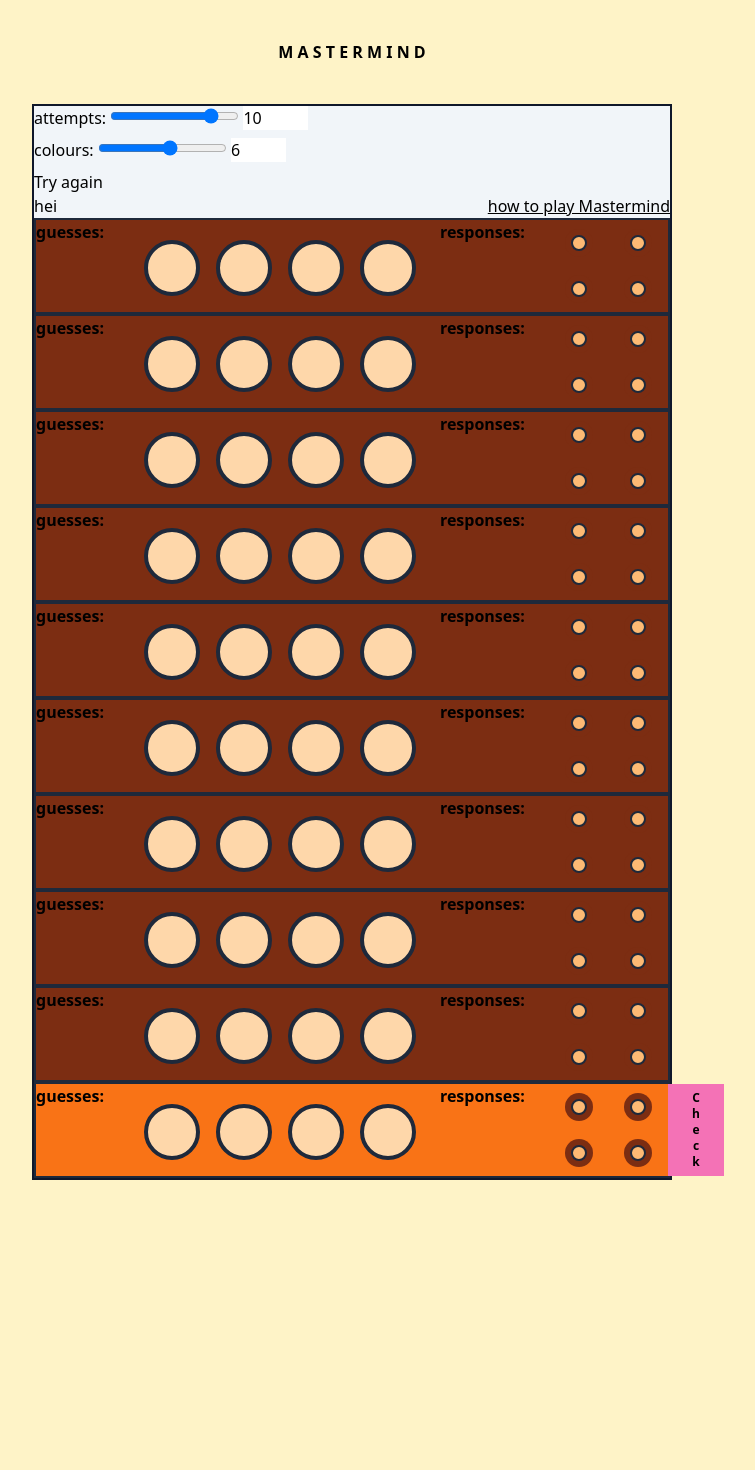
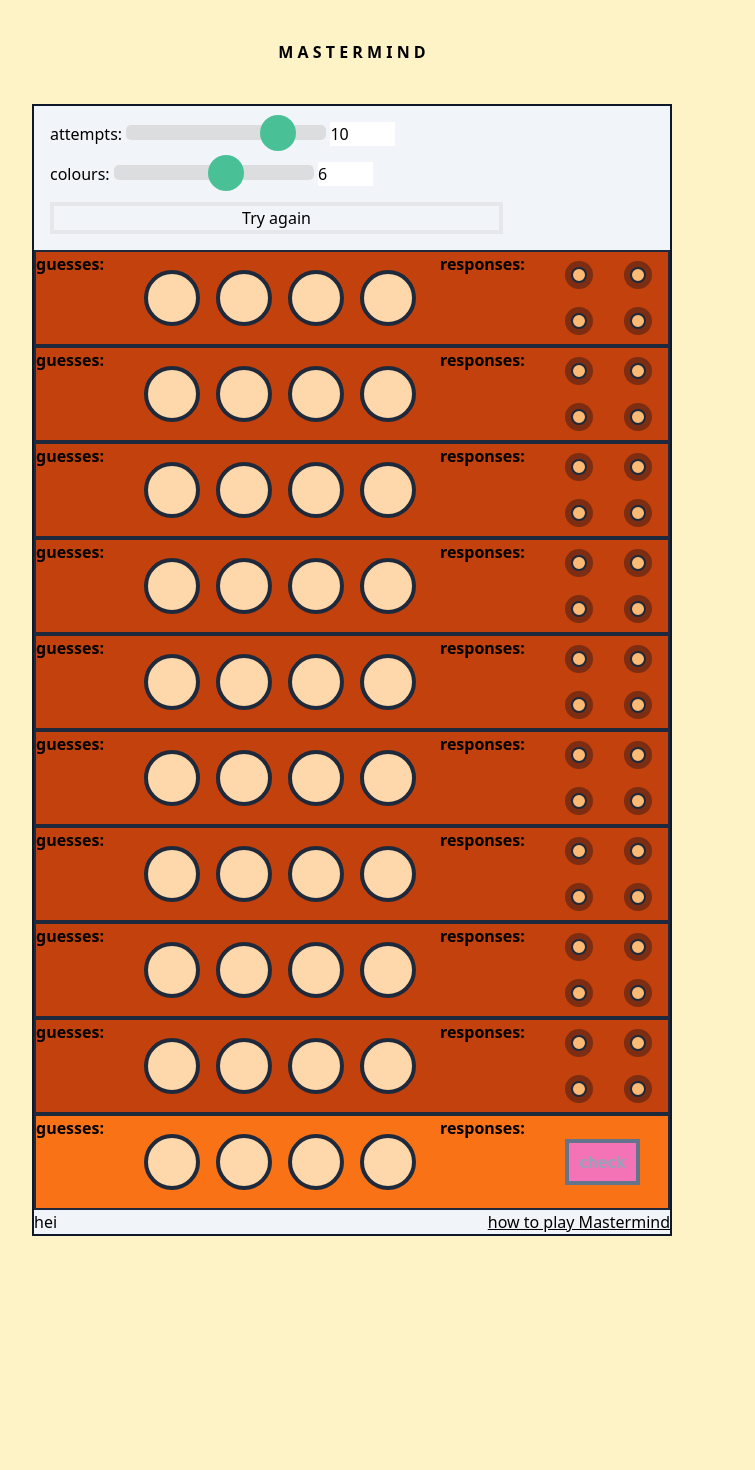
Before and after one commit to nikolaisundal/mastermind, a SvelteKit app: page / in a window 1280 px wide. Shown: the top 1470 px of the page, without its empty margins (288-1043 px from the left). Built offline with nearby package versions, Linux system fonts and the light colour scheme.

Commit message:
added some animations to response pegs and peg selector

```diff
--- a/src/lib/Peg.svelte
+++ b/src/lib/Peg.svelte
@@ -1,5 +1,7 @@
 <script lang="ts">
 	import { settingsStore } from '$lib/settingsStore';
+	import { slide, fade } from 'svelte/transition';
+	import { quintOut } from 'svelte/easing';
 
 	let numberOfColours: number = $settingsStore.numberOfColours;
 
@@ -44,6 +46,7 @@
 		/>
 		{#if isSelected}
 			<div
+				transition:slide={{ delay: 50, duration: 300, axis: 'x', easing: quintOut }}
 				class=" w-0 h-0 z-40
 		border-l-[10px] border-l-transparent
 		border-b-[20px] border-b-white
@@ -57,7 +60,10 @@
 	/>
 {/if}
 {#if isSelected}
-	<div class="absolute top-24 left-0 w-full z-10 bg-slate-200 grid grid-cols-3 gap-x-2">
+	<div
+		transition:fade={{ duration: 200 }}
+		class="absolute top-24 left-0 w-full z-10 bg-slate-200 grid grid-cols-3 gap-x-2"
+	>
 		{#each coloursWithinRange as colourOption}
 			<div class="flex justify-center p-4">
 				<button
--- a/src/lib/Row.svelte
+++ b/src/lib/Row.svelte
@@ -2,8 +2,11 @@
 	import type { RowData, PegType } from '../typeDefinitions/boardState';
 	import Peg from './Peg.svelte';
 	import { solutionStore } from '$lib/solutionStore';
+	import { slide, fade } from 'svelte/transition';
+	import { createEventDispatcher } from 'svelte';
+
 	export let row: RowData;
-	import { createEventDispatcher } from 'svelte';
+
 	const dispatch = createEventDispatcher();
 
 	let selectedPegId: null | string = null;
@@ -67,11 +70,11 @@
 <div
 	class="{row.active
 		? 'bg-orange-500'
-		: 'bg-orange-900'} flex gap-6 sm:gap h-24 border-2 border-slate-800 relative"
+		: 'bg-orange-700'} flex gap-6 sm:gap h-20 sm:h-24 border-2 border-slate-800"
 >
 	<header class="sm:block hidden font-bold">guesses:</header>
 
-	<div class="flex gap-4 items-center h-24 relative pl-4">
+	<div class="flex gap-4 items-center relative pl-4">
 		{#each row.pegs as peg (peg.id)}
 			<Peg
 				colour={peg.colour}
@@ -88,9 +91,14 @@
 
 	<header class="sm:block hidden font-bold">responses:</header>
 
-	<div class="grid grid-cols-2 items-center">
+	{#if !row.active}
+		<div
+			in:fade={{ delay: 300, duration: 500 }}
+			class="grid grid-cols-2 items-center justify-center"
+		>
 			{#each makeArray(correctPlacement) as _}
 				<div
+					in:fade={{ delay: 500, duration: 2500 }}
 					class="h-4 w-4 mx-4 sm:h-7 sm:w-7 bg-red-600 rounded-full flex justify-center items-center border-2 sm:border-4 border-slate-900"
 				>
 					<div class="h-3 w-3 sm:border-2 border-slate-800 rounded-full bg-red-700" />
@@ -99,6 +107,7 @@
 
 			{#each makeArray(correctColour) as _}
 				<div
+					in:fade={{ delay: 500, duration: 2500 }}
 					class="h-4 w-4 mx-4 sm:h-7 sm:w-7 bg-slate-100 rounded-full flex justify-center items-center border-2 sm:border-4 border-slate-900"
 				>
 					<div class="h-3 w-3 sm:border-2 border-slate-800 rounded-full bg-slate-200" />
@@ -113,28 +122,17 @@
 				</div>
 			{/each}
 		</div>
-	{#if row.active}
+	{:else}
+		<div class="h-full w-full flex justify-center items-center pl-1 sm:pr-4">
 			<button
-			class="h-full w-14 absolute top-0 right-0 -mr-14 {notEnoughPlacements
-				? 'bg-pink-400'
-				: 'bg-pink-700'}"
+				class="h-2/4 w-3/4 border-4 {notEnoughPlacements
+					? 'bg-pink-400 text-slate-400 border-slate-500'
+					: 'bg-pink-700 border-black'}"
 				on:click={makeAttempt}
 				disabled={notEnoughPlacements}
 			>
-			<div class="flex flex-col items-center text-xs font-bold">
-				<span>C</span>
-				<span>h</span>
-				<span>e</span>
-				<span>c</span>
-				<span>k</span>
+				<div class="flex flex-col items-center font-bold">check</div>
+			</button>
 		</div>
-		</button>
 	{/if}
 </div>
-
-<!-- <style>
-	.check {
-		writing-mode: vertical-lr;
-text-orientation: upright;
-	}
-</style> -->
--- a/src/routes/+page.svelte
+++ b/src/routes/+page.svelte
@@ -155,10 +155,11 @@
 
 <h1 class="font-bold text-center py-10">M A S T E R M I N D</h1>
 <div class="bg-slate-100 max-w-xs sm:max-w-screen-sm mx-auto border-2 border-slate-900">
-	<div class="space-y-2">
+	<div class="space-y-4 p-4">
 		<div>
 			<label for="attempts-slider">attempts:</label>
 			<input
+				class=""
 				type="range"
 				id="attempts-slider"
 				min="1"
@@ -199,6 +200,7 @@
 		</div>
 
 		<button
+			class="h-2/4 w-3/4 border-4"
 			on:click={() => {
 				boardState = generateBoardState(numberOfAttempts);
 				game = 'playing';
@@ -207,17 +209,6 @@
 		>
 	</div>
 
-	<div class="flex justify-between">
-		<h1>hei</h1>
-		<a
-			href="https://www.wikihow.com/Play-Mastermind"
-			target="_blank"
-			rel="noopener noreferrer"
-			class="underline"
-		>
-			how to play Mastermind
-		</a>
-	</div>
 	{#each boardState as row (row.id)}
 		<Row {row} on:colourChange={handleColourChange} on:updateResponse={handleUpdateResponse} />
 	{/each}
@@ -251,6 +242,17 @@
 			</div>
 		</div>
 	{/if}
+	<div class="flex justify-between">
+		<h1>hei</h1>
+		<a
+			href="https://www.wikihow.com/Play-Mastermind"
+			target="_blank"
+			rel="noopener noreferrer"
+			class="underline"
+		>
+			how to play Mastermind
+		</a>
+	</div>
 </div>
 
 <div class="h-96 bg-amber-100 flex justify-center items-end w-full"><p>Craated by me</p></div>
@@ -266,4 +268,34 @@
 		-moz-appearance: textfield;
 		appearance: textfield;
 	}
+	input[type='range'] {
+		appearance: none;
+		-webkit-appearance: none;
+		width: 100%;
+		max-width: 200px;
+		height: 15px;
+		border-radius: 5px;
+		background: #d3d3d3;
+		outline: none;
+		opacity: 0.7;
+		-webkit-transition: 0.2s;
+		transition: opacity 0.2s;
+	}
+	input[type='range']::-webkit-slider-thumb {
+		-webkit-appearance: none;
+		appearance: none;
+		width: 2.25rem;
+		height: 2.25rem;
+		border-radius: 50%;
+		background: #04aa6d;
+		cursor: pointer;
+	}
+
+	input[type='range']::-moz-range-thumb {
+		width: 25px;
+		height: 25px;
+		border-radius: 50%;
+		background: #04aa6d;
+		cursor: pointer;
+	}
 </style>
```
Lines whose indentation alone changed are shown as unchanged.
